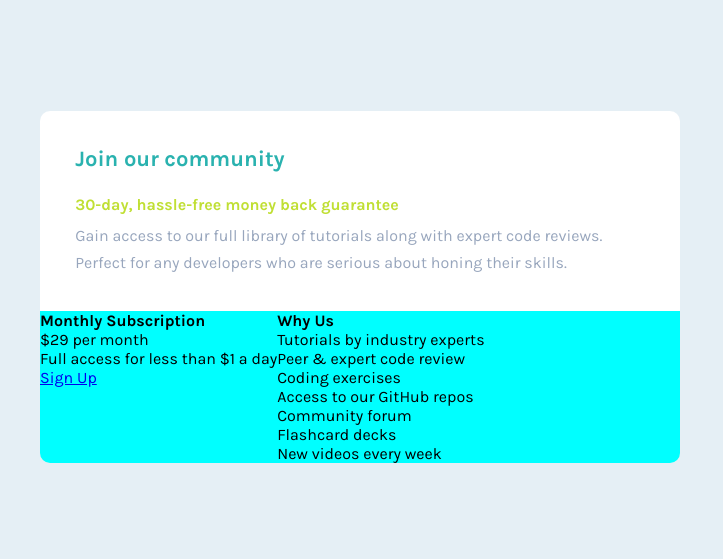
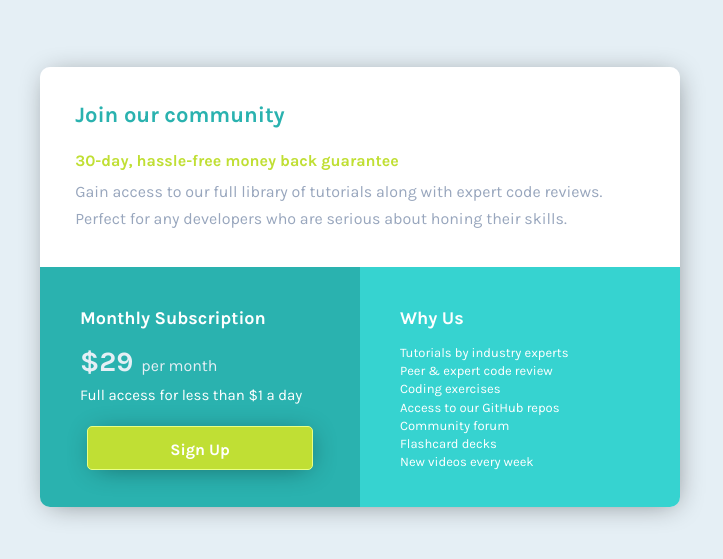
Before and after one commit to Vitor100Ce/single-price-grid-component-master, a plain HTML site: page index.html in a window 1280 px wide. Shown: the part 113-672 px from the top of the page, without its empty margins (360-1083 px from the left). Drawn offline with Linux system fonts and the light colour scheme.

Commit message:
início do responsívo

```diff
--- a/css/style.css
+++ b/css/style.css
@@ -19,11 +19,17 @@ body{
     align-items: center;
     flex-direction: column;
     height: 100%;
+    width: 100%;
+    border-radius: 10px;
 }
 
 .container-main{
     width: 40rem;
+    box-shadow: 2px 3px 28px -7px rgba(0,0,0,0.47);
+    border-radius: 10px;
 }
+
+/* Top */
 
 .top{
     padding: 2.2rem;
@@ -48,8 +54,87 @@ body{
     color: hsl(218, 22%, 67%);
 }
 
+/* Cards */
+
 .container-card{
     display: flex;
-    background-color: aqua;
-    border-radius: 0 0 10px 10px;
+    height: 15rem;
 }
+.card{
+    width: 20rem;
+    padding: 2.5rem;
+    color: #fff;
+    box-sizing: border-box;
+}
+
+.card__title{
+    font-size: 18px;
+    margin-bottom: 1rem;
+
+}
+
+.card-1{
+    display: flex;
+    flex-direction: column;
+    background-color: hsl(179, 62%, 43%);
+    border-radius: 0 0 0 10px;
+    position: relative;
+
+}
+
+.card__price{
+    margin-bottom: .5rem;
+
+}
+
+.card__price span{
+    font-size: 28px;
+    font-weight: 700;
+    margin-right: .5rem;
+}
+
+.card__price{
+    color: hsl(204, 43%, 93%);
+}
+
+.card__price--terms{
+    font-size: 15px;
+}
+
+.card-2{
+    background-color: hsl(179, 64%, 52%);
+    border-radius: 0 0 10px 0;
+
+}
+
+.btn{
+    align-self: center;
+    background-color: hsl(71, 73%, 54%);
+    border: 1px solid hsl(71, 100%, 76%);
+    border-radius: 5px;
+    height: 1rem;
+    width: 14rem;
+    padding: .8rem 0;
+    text-decoration: none;
+    color: #fff;
+    font-weight: 700;
+    text-align: center;
+    margin-top: 1.4rem;
+    box-shadow: 2px 3px 28px -7px rgba(0,0,0,0.47);
+    transition: all .2s;
+}
+
+.btn:hover{
+    background-color: hsl(71, 100%, 76%);
+}
+
+.card__extras{
+    margin-bottom: .2rem;
+    font-size: 13px;
+}
+
+@media screen and (max-width: 35rem){
+
+
+
+}
--- a/index.html
+++ b/index.html
@@ -22,14 +22,14 @@
         </div>
 
         <div class="container-card">
-          <div class="card">
+          <div class="card card-1">
             <h3 class="card__title">Monthly Subscription</h3>
-            <p class="card__price">&dollar;29 per month</p>
+            <p class="card__price"><span>&dollar;29</span>per month</p>
             <p class="card__price--terms">Full access for less than &dollar;1 a day</p>
-            <a href="#">Sign Up</a>
+            <a class="btn" href="#">Sign Up</a>
           </div>
 
-          <div class="card">
+          <div class="card card-2">
             <h3 class="card__title">Why Us</h3>
               <p class="card__extras">Tutorials by industry experts</p>
               <p class="card__extras">Peer &amp; expert code review</p>
```
